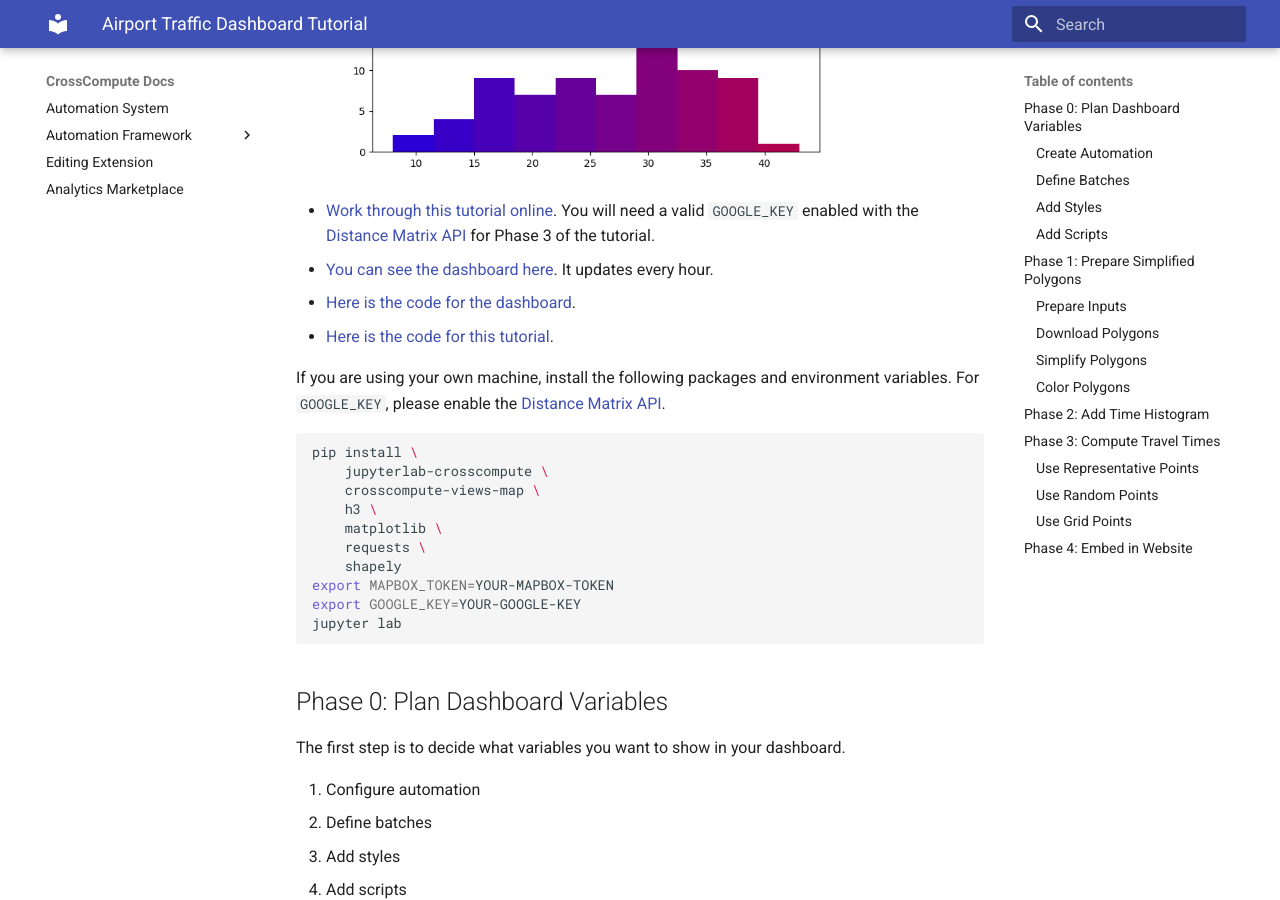
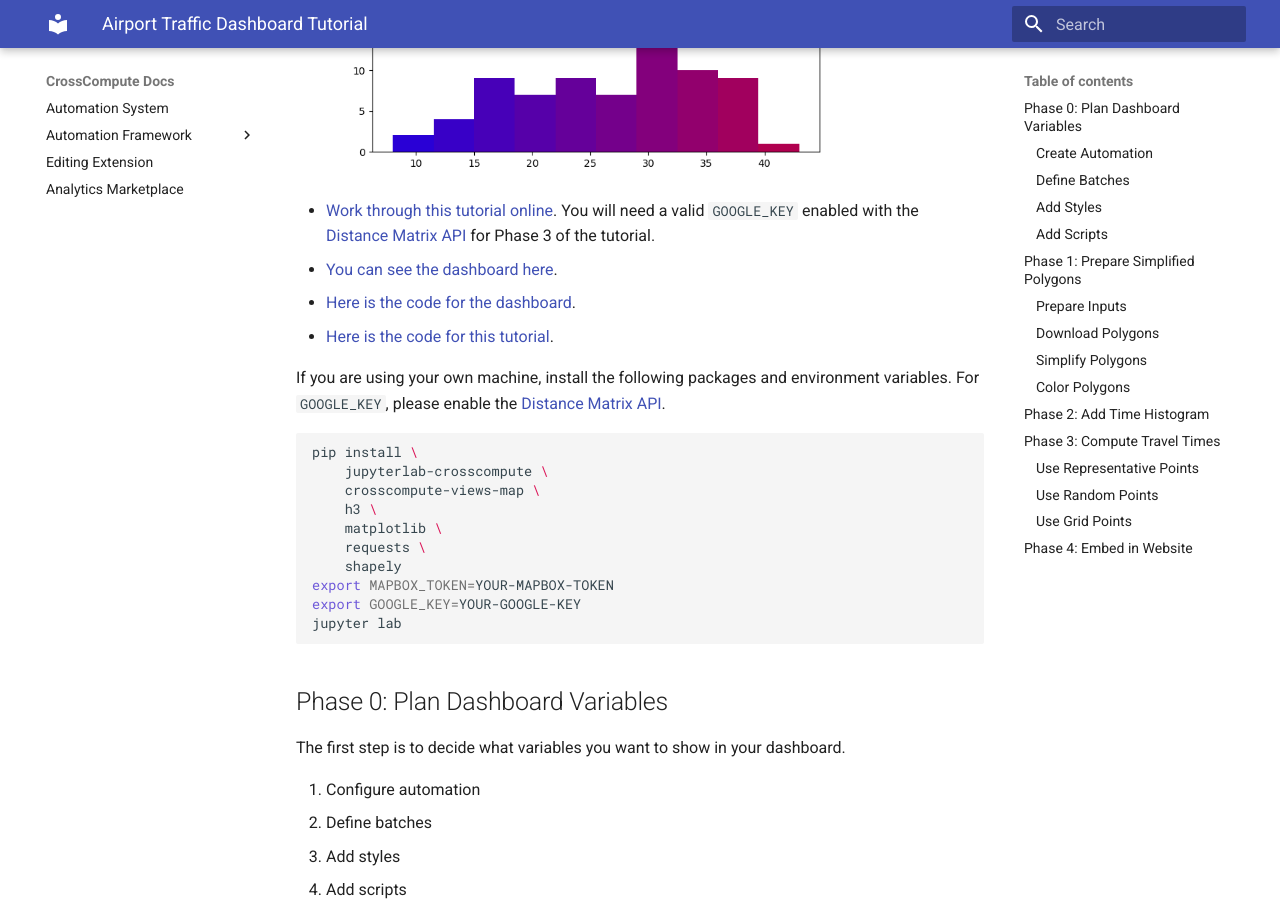
Before and after one commit to crosscompute/crosscompute-docs, an MkDocs documentation site: the page built from docs/automation-framework/tutorials/airport-traffic/README.md, in a window 1280 px wide and 900 px high, scrolled down 657 px. Built offline with MkDocs 1.6.1 and Material for MkDocs 9.7.7, drawn with Linux system fonts in a browser that asks for light colours; some of the changed text lies outside the part shown.

Commit message:
Increase interval from 1 hour to 8 hours

````diff
--- a/docs/automation-framework/tutorials/airport-traffic/README.md
+++ b/docs/automation-framework/tutorials/airport-traffic/README.md
@@ -5,7 +5,7 @@
 ![Airport Traffic Dashboard](images/airport-traffic-jfk.png)
 
 - [Work through this tutorial online](https://crosscompute.net/a/learn-examples-in-jupyterlab?repository_uri=https://github.com/crosscompute/crosscompute-docs/tree/master/docs/automation-framework/tutorials/airport-traffic&environment_text=GOOGLE_KEY=YOUR-GOOGLE-KEY). You will need a valid `GOOGLE_KEY` enabled with the [Distance Matrix API](https://developers.google.com/maps/documentation/distance-matrix) for Phase 3 of the tutorial.
-- [You can see the dashboard here](https://crosscompute.net/a/see-airport-traffic). It updates every hour.
+- [You can see the dashboard here](https://crosscompute.net/a/see-airport-traffic).
 - [Here is the code for the dashboard](https://github.com/crosscompute/crosscompute-examples/tree/master/dashboards/airport-traffic).
 - [Here is the code for this tutorial](https://github.com/crosscompute/crosscompute-docs/tree/master/docs/automation-framework/tutorials/airport-traffic).
 
@@ -83,7 +83,7 @@
   - path: run.ipynb
 
 environment:
-  interval: 1 hour
+  interval: 8 hours
 
 display:
   styles:
@@ -463,13 +463,13 @@
 
 Finally, we will use the [Google Distance Matrix API](https://developers.google.com/maps/documentation/distance-matrix) to compute travel time to the airport from each district. **You need a valid `GOOGLE_KEY` enabled with the [Distance Matrix API](https://developers.google.com/maps/documentation/distance-matrix) to complete this phase**.
 
-Add the `GOOGLE_KEY` environment variable to `automate.yml`. Remember to increase the dashboard update interval to `1 hour` to conserve your Google API request quota. You might need to restart JupyterLab if you forgot to export `GOOGLE_KEY` before starting JupyterLab.
+Add the `GOOGLE_KEY` environment variable to `automate.yml`. Remember to increase the dashboard update interval to `8 hours` to conserve your Google API request quota. You might need to restart JupyterLab if you forgot to export `GOOGLE_KEY` before starting JupyterLab.
 
 ```yaml
 environment:
   variables:
     - id: GOOGLE_KEY
-  interval: 1 hour
+  interval: 8 hours
 ```
 
 Add the following snippets to `run.ipynb`.
````
